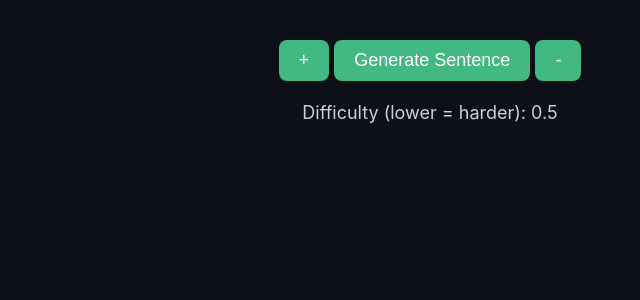
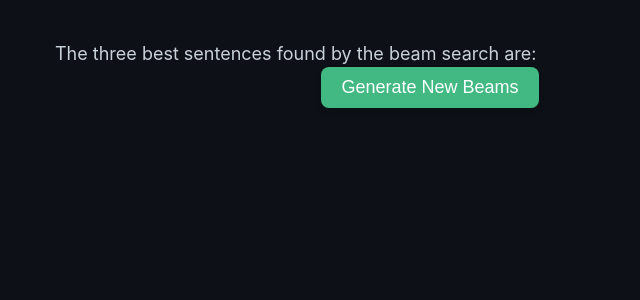
Before and after one commit to vkethana/cognate_sentences, a Flask app: page / in a window 1280 px wide. Shown: the top 300 px of the page, without its empty margins (210-850 px from the left). Run offline with Flask 3, Linux system fonts and the light colour scheme; parts of the project's set-up code (start-up, migrations or seed data) failed here and were passed over.

Commit message:
have something working but not ready to commit -- because difficulty metrics need to be shown and for that, need to refactor how the sentences are being displayed

```diff
--- a/app.py
+++ b/app.py
@@ -1,18 +1,10 @@
 from flask import Flask, render_template, request, redirect, url_for, jsonify
 import re
-from generator import Generator
-from database import Database
-from scoring import score_sentence
+from openai_beam_search import run_beam_search, init_beam_search
+from random import choice
+from sentence import Sentence
 
 app = Flask(__name__, static_folder="templates/static")
-
-# instantiate new generator object with default attributes
-# there are NO global variables for user target lang, difficulty, etc.
-# the generator object will be updated with the user's choices
-# so you don't need to keep track of these attributes separately
-database = Database('data/europarl-en-es-3.pik')
-generator = Generator(source='en', target='es', difficulty=0.2, database=database)
-allow_other_languages = False
 
 # it's helpful to not hard-code the lang codes
 lang_codes = {
@@ -21,70 +13,43 @@ lang_codes = {
   'en': 'English'
 }
 
+src_lang = 'en'
+target_lang = 'fr'
+candidates = []
+
 @app.route('/')
 def index():
-    # Load the user cookie to see what src_lang and target_lang are
-
-    # If they don't exist, set them to default values
-    src_lang = 'en'
-    target_lang = 'es'
-    difficulty = 0.5
-
-    src_lang = request.cookies.get('src_lang')
-    target_lang = request.cookies.get('target_lang')
-
-    return render_template('index.html', lang_codes=lang_codes, src_lang=src_lang, target_lang=target_lang, difficulty=difficulty, allow_other_languages=allow_other_languages)
-
-# Route to update source_lang and target_lang variables
-@app.route('/update_lang', methods=['POST'])
-def update_lang():
-    # Retrieve selected lang values from the request
-    global generator
-    src_lang = request.form.get('src_lang')
-    target_lang = request.form.get('target_lang')
-    difficulty = request.form.get('difficulty')
-    difficulty = str(round(float(difficulty), 2))
-
-    # store difficulty as a cookie
-    response = jsonify({'status': 'success', 'src_lang': src_lang, 'target_lang': target_lang})
-    response.set_cookie('difficulty', difficulty)
-    print(response)
-
-    print("Retreived data", src_lang, target_lang, difficulty)
-    # Update the sentence generator object
-    print("Updating generator with difficulty = ", difficulty)
-    generator = Generator(source=src_lang, target=target_lang, difficulty=float(difficulty), database=database)
-
-    # Return a response indicating success
-    return response
+    return render_template('index.html')
 
 @app.route('/generate_sentence', methods=['POST'])
 def generate_sentence():
-  sentence = generator.get_sentence()
-  print("Grabbed sentence with difficulty", sentence.difficulty, "for generator with difficulty", generator.difficulty)
+    global candidates
+    candidates = []
+    sentence_starters = ["le président George Bush", "la ville de New York", "la ville de San Francisco", "le gouvernement américain", "le premier ministre Justin Trudeau"]
+    #sentence_starters = ["el presidente de Argentina", "en el país de México", "la ciudad de Nueva York", "barcelona es"]
+    # if you want to test beam search with a different language, make sure you change target_lang = 'es'
 
-  # check to see if difficulty value stored in cookie
-  try:
-    difficulty = request.cookies.get('difficulty')
-    difficulty = round(float(difficulty), 2)
-    print("Grabbing cookie ", difficulty , " with type", type(difficulty))
-    if difficulty == None:
-      difficulty = 0.5
-  except:
-    difficulty = 0.5
+    first_sentence = choice(sentence_starters)
+    candidates = init_beam_search(first_sentence, 3)
+    sentences = [Sentence(c.sentence, None, c.cognates) for c in candidates]
+    print(sentences)
+    sentences_to_render = [s.get_highlighted() for s in sentences]
 
-  results = score_sentence(sentence.sentence.replace(",", "").replace(".", "").split(" "), sentence.cognate_list)
-  results.update({"difficulty": sentence.difficulty})
-  results.update({"num_cognates": len(sentence.cognate_list)})
-  #acceptable = results['num_cognates'] > 0 and results['difficulty'] > 0.2 and results['avg_gap'] < 5.0 and results['biggest_gap'] < 8.0
-  acceptable = results['num_cognates'] > 0
-  results.update({"acceptable": acceptable})
-  print(results)
+    # def __init__(self, sentence, difficulty, cognate_list):
+    return render_template('index.html', sentences=sentences_to_render, inside_beam_search=True)
 
-  return render_template('index.html', sentence=sentence.get_highlighted(), lang_codes=lang_codes, allow_other_languages=allow_other_languages, difficulty=difficulty)
+@app.route('/extend_sentence', methods=['POST'])
+def extend_sentence():
+    global candidates
+    candidates = run_beam_search(candidates, 3)
+    sentences = [Sentence(c.sentence, None, c.cognates) for c in candidates]
+    sentences_to_render = [s.get_highlighted() for s in sentences]
+    # def __init__(self, sentence, difficulty, cognate_list):
+    return render_template('index.html', sentences=sentences_to_render, inside_beam_search=True)
 
 # Handle requests to /generate_sentence without POST method
 @app.route('/generate_sentence', methods=['GET'])
+@app.route('/extend_sentence', methods=['GET'])
 def generate_sentence_redirect():
     return redirect(url_for('index'))
 
--- a/templates/index.html
+++ b/templates/index.html
@@ -10,95 +10,27 @@
 </head>
 <body>
     <section>
-      {% if sentence %}
-          <p class="center">{{ sentence | safe }}</p>
+      The three best sentences found by the beam search are:
+      {% if sentences %}
+      <ul>
+      {% for sentence in sentences %}
+          <li>{{ sentence | safe }}</li>
+      {% endfor %}
+      </ul>
       {% endif %}
 
       <div style="text-align:center">
-        <button class="friendly-button" onclick="adjustDifficulty('+')">+</button>
         <form method="post" action="/generate_sentence" style="display:inline-block; text-align: center;">
-        <button type="submit" class="friendly-button">Generate Sentence</button>
+        <button type="submit" class="friendly-button">Generate New Beams</button>
         </form>
-        <button class="friendly-button" onclick="adjustDifficulty('-')">-</button>
+        {% if inside_beam_search %}
+        <form method="post" action="/extend_sentence" style="display:inline-block; text-align: center;">
+        <button class="friendly-button">Extend Current Beams</button>
+        </form>
+        {% endif %}
       </div>
 
     </section>
-    <section id="difficulty-indicator" class="center">
-      <p>Difficulty (lower = harder): <span id="difficulty_value">{{ difficulty }}</span></p>
-      <div id="difficulty-bar"></div>
-    </section>
 
-    <section>
-      {% if allow_other_languages %}
-      <h2>Settings</h2>
-      <form action="/result" method="post">
-        <label for="src_lang">Select Source Language:</label>
-        <select id="src_lang" name="src_lang">
-            {% for lang, code in lang_codes.items() %}
-                <option value="{{ code }}" {% if code == src_lang %} selected {% endif %}>{{ lang }}</option>
-            {% endfor %}
-        </select>
-        <br>
-        <label for="target_lang">Select Target Language:</label>
-        <select id="target_lang" name="target_lang">
-            {% for lang, code in lang_codes.items() %}
-                <option value="{{ code }}" {% if code == target_lang %} selected {% endif %}>{{ lang }}</option>
-            {% endfor %}
-        </select>
-      </form>
-      {% endif %}
-    </section>
-
-    <script>
-        // Function to adjust difficulty and update backend variables
-        function adjustDifficulty(operation) {
-            var difficultySpan = document.getElementById("difficulty_value");
-            console.log("We have data", difficultySpan.innerText, "with operation", operation);
-            var currentDifficulty = parseFloat(difficultySpan.innerText);
-            console.log("CurrentDifficulty", currentDifficulty);
-
-            if (operation === '+') {
-                currentDifficulty += 0.1; // Increase difficulty by 0.1 (adjust as needed)
-            } else if (operation === '-') {
-                currentDifficulty -= 0.1; // Decrease difficulty by 0.1 (adjust as needed)
-            }
-
-            // Ensure difficulty is within bounds (0 to 1)
-            currentDifficulty = Math.max(0, Math.min(1, currentDifficulty));
-
-            // Update difficulty display
-            difficultySpan.innerText = currentDifficulty.toFixed(1);
-
-            // Update difficulty indicator bar width
-            var difficultyBar = document.getElementById("difficulty-bar");
-            difficultyBar.style.width = (currentDifficulty * 100) + '%';
-
-            // Send AJAX request to update backend
-            updateBackendVariables("es", "en", currentDifficulty);
-        }
-
-        // Function to update backend variables
-        function updateBackendVariables(target_lang, src_lang, difficulty) {
-
-            $.ajax({
-                url: '/update_lang',
-                method: 'POST',
-                data: { target_lang: target_lang, src_lang: src_lang, difficulty},
-                success: function(data) {
-                    console.log('Backend variables updated successfully:', data);
-                },
-                error: function(xhr, status, error) {
-                    console.error('Error updating backend variables:', error);
-                }
-            });
-        }
-
-        // Bind change event to the dropdowns
-        $(document).ready(function() {
-            $('#target_lang, #src_lang').change(function() {
-                updateBackendVariables();
-            });
-        });
-    </script>
 </body>
 </html>
```
Also changed, not shown: openai_beam_search.py (+59 -34 lines), utils.py (+10 -3 lines).
